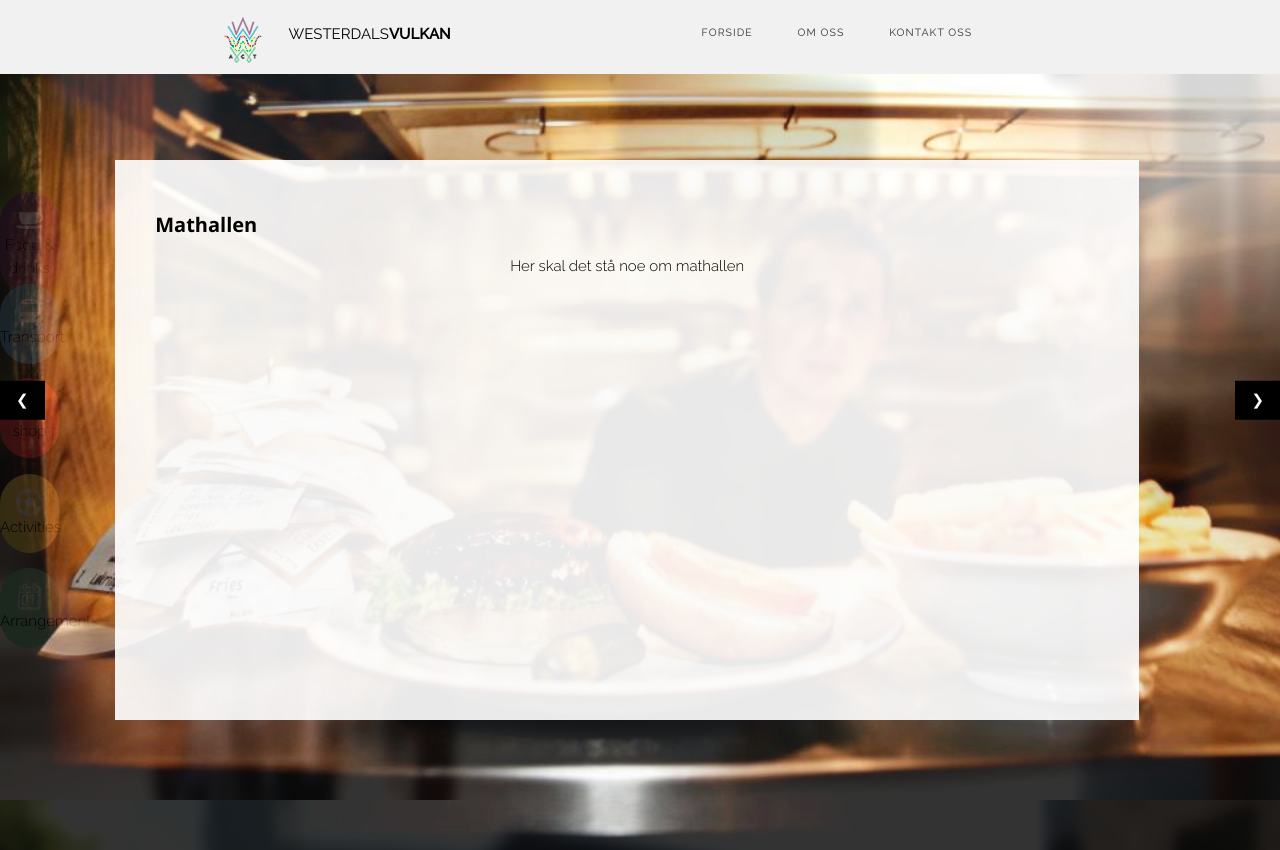
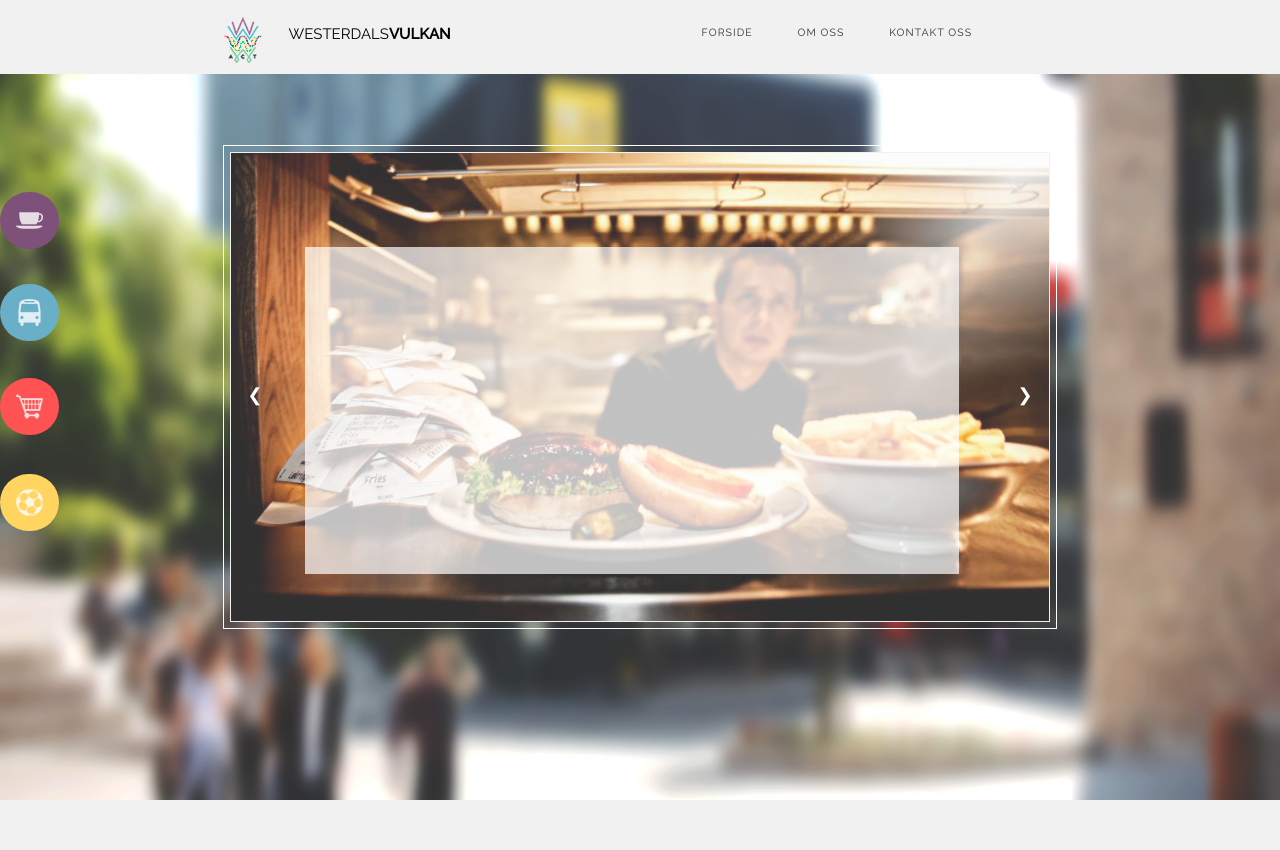
Before and after one commit to Hundur/EksamenProsjekt2017, a PHP site: page /activities.php in a window 1280 px wide. After the commit the page ends 800 px from the top, so only its background shows below. Run offline with PHP 8.4, Linux system fonts and the light colour scheme.

Commit message:
Update activities.php

```diff
--- a/activities.php
+++ b/activities.php
@@ -18,53 +18,112 @@
 include_once('header.php');
 ?>
 
-			<a href="food.php" class = menucircle2 id = food2> <p class = "menutext2" id = "menutext21"><img src="img/icons/food-27.png" alt="icons"><br>Food & drinks</p></a>
+			<a href="food.php" class = menucircle2 id = food2> <p class = "menutext2" id = "menutext21"><img src="img/icons/food-27.png" alt="icons"></p></a>
 
-			<a href="transport.php" class = menucircle2 id = transport2> <p class = "menutext2" id = "menutext22"><img src="img/icons/transport-27.png" alt="icons"><br>Transport</p></a>
+			<a href="transport.php" class = menucircle2 id = transport2> <p class = "menutext2" id = "menutext22"><img src="img/icons/transport-27.png" alt="icons"></p></a>
 
-			<a href="shop.php" class = menucircle2 id = shopping2> <p class = "menutext2" id = "menutext23"><img src="img/icons/shopping-27.png" alt="icons"><br>shop</p></a>
+			<a href="shop.php" class = menucircle2 id = shopping2> <p class = "menutext2" id = "menutext23"><img src="img/icons/shopping-27.png" alt="icons"></p></a>
 
-			<a href="activities.php" class = menucircle2 id = activities2> <p class = "menutext2" id = "menutext24"><img src="img/icons/activities-27.png" alt="icons"><br>Activities</p></a>
-
-			<a href="arrangements.php" class = menucircle2 id = arrangement2> <p class = "menutext2" id = "menutext25"><img src="img/icons/arrangement-27.png" alt="icons"><br>Arrangements</p></a>
+			<a href="activities.php" class = menucircle2 id = activities2> <p class = "menutext2" id = "menutext24"><img src="img/icons/activities-27.png" alt="icons"></p></a>
 
 		<!-- End of main navbar -->
 
-<div id="container">
 
-	<div class="slide"><img class="Slides" src="img/Restaurants/dognvill.jpg" style="width:100%">
-           <div class="textbox">
-					 <h4><b></b></h4>
-					 <p></p>
+		  <div class="slide-container">
+          <div class="Slide fade">
+          <img src="img/Restaurants/dognvill.jpg" style="width:100%">
+		  <div class="textbox"><h3></h3></div>
               </div>
-    <img class="Slides" src="" style="width:100%">
-				<div class="textbox">
-					 <h4><b>Mathallen</b></h4>
-					 <p>Her skal det stå noe om mathallen</p>
+
+          <div class="Slide fade">
+          <img src="img/Shops/Vitusapotek.jpg" style="width:100%">
+	      <div class="textbox"><h3></h3></div>
              </div>
-            <button class="w3-button w3-black w3-display-left" onclick="plusDivs(-1)">&#10094;</button>
-            <button class="w3-button w3-black w3-display-right" onclick="plusDivs(1)">&#10095;</button>
+
+          <div class="Slide fade">
+          <img src="img3.jpg" style="width:100%">
+          <div class="textbox"><h3></h3>
+			  <p></p></div>
+             </div>
+
+		  <div class="Slide fade">
+          <img src="img3.jpg" style="width:100%">
+          <div class="textbox"><h3></h3>
+			  <p></p></div>
+             </div>
+
+		  <div class="Slide fade">
+          <img src="img3.jpg" style="width:100%">
+          <div class="textbox"><h3></h3>
+			  <p></p></div>
+             </div>
 
 
-		</div>  <!-- End of container -->
+          <a class="back" onclick="plusSlides(-1)">&#10094;</a>
+          <a class="forward" onclick="plusSlides(1)">&#10095;</a>
+             </div>
+
+		      <br>
+
+          <div style="text-align:center">
+            <span class="dot" onclick="currentSlide(1)"></span>
+            <span class="dot" onclick="currentSlide(2)"></span>
+            <span class="dot" onclick="currentSlide(3)"></span>
+
+		             </div>  <!-- End of slider -->
+
+
 
 		 <script>
+
 		var slideIndex = 1;
-        showDivs(slideIndex);
-        function plusDivs(n) {
-        showDivs(slideIndex += n);
+
+	    showSlides(slideIndex);
+
+
+				function plusSlides(n) {
+
+					showSlides(slideIndex += n);
 				}
-        function showDivs(n) {
+
+				function currentSlide(n) {
+
+					showSlides(slideIndex = n);
+
+				}
+
+				function showSlides(n) {
+
 					var i;
-        var x = document.getElementsByClassName("Slides");
-        if (n > x.length) {slideIndex = 1}
-        if (n < 1) {slideIndex = x.length}
-        for (i = 0; i < x.length; i++) {
-        x[i].style.display = "none";
+
+					var slides = document.getElementsByClassName("Slide");
+
+					var dots = document.getElementsByClassName("dot");
+
+					if (n > slides.length) {slideIndex = 1}
+
+					if (n < 1) {slideIndex = slides.length}
+
+					for (i = 0; i < slides.length; i++) {
+
+						slides[i].style.display = "none";
+
 					}
-        x[slideIndex-1].style.display = "block";
+
+		for (i = 0; i < dots.length; i++) {
+
+			dots[i].className = dots[i].className.replace(" active", "");
+
 		}
+
+		slides[slideIndex-1].style.display = "block";
+
+		dots[slideIndex-1].className += " active";
+
+			}
+
     </script>
-		</div>
+
+
 	     </body>
        </html>
```
Lines whose indentation alone changed are shown as unchanged.
